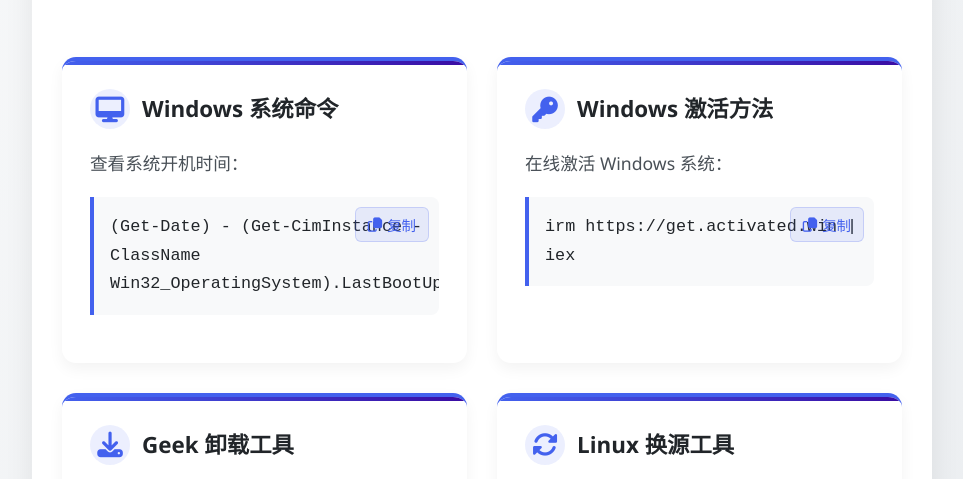
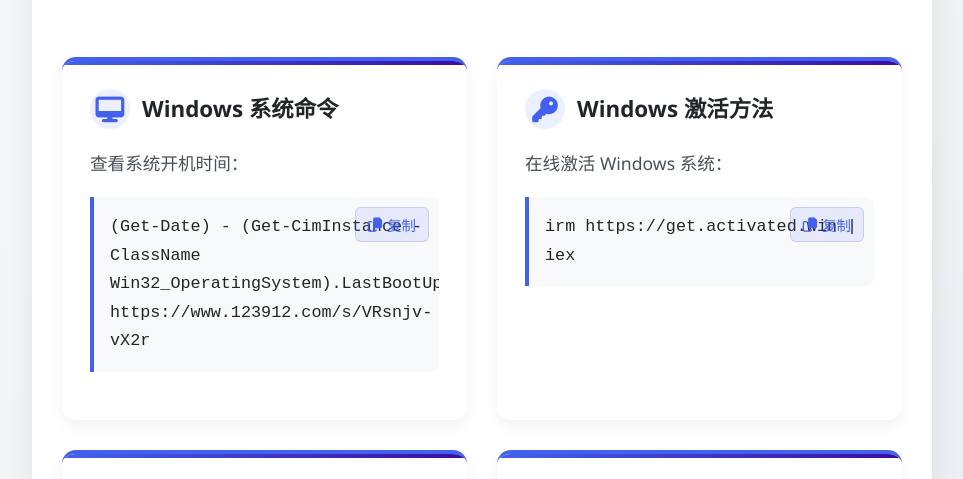
Before and after one commit to Lincorn/memo, a plain HTML site: page index.html in a window 1280 px wide. Shown: the part 227-706 px from the top of the page, without its empty margins (158-1121 px from the left). Drawn offline with Linux system fonts and the light colour scheme.

Commit message:
更新 index.html

```diff
--- a/index.html
+++ b/index.html
@@ -271,6 +271,7 @@
                         <p>查看系统开机时间：</p>
                         <div class="command">
                             (Get-Date) - (Get-CimInstance -ClassName Win32_OperatingSystem).LastBootUpTime
+                            https://www.123912.com/s/VRsnjv-vX2r
                             <button class="copy-btn"><i class="far fa-copy"></i> 复制</button>
                         </div>
                     </div>
```
